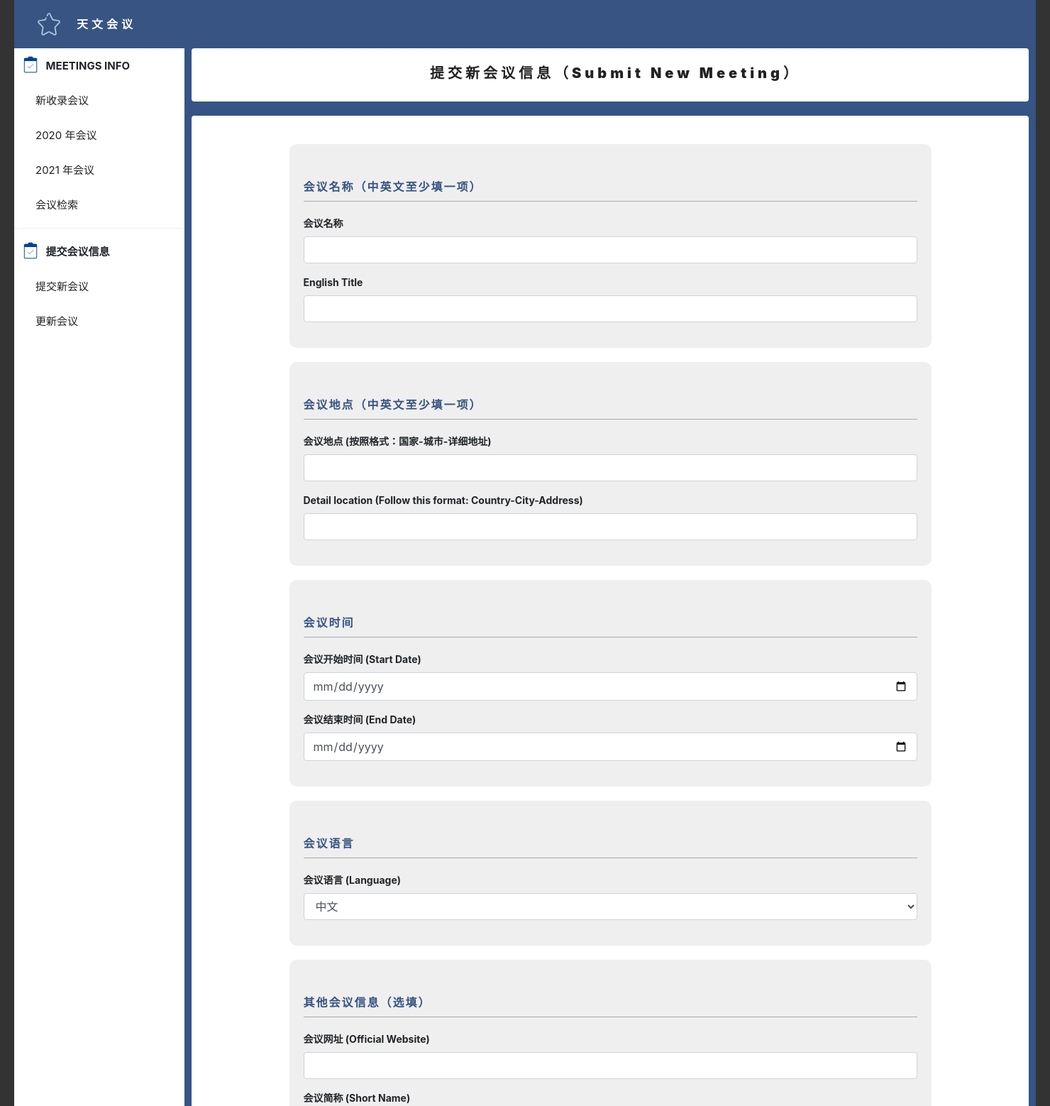
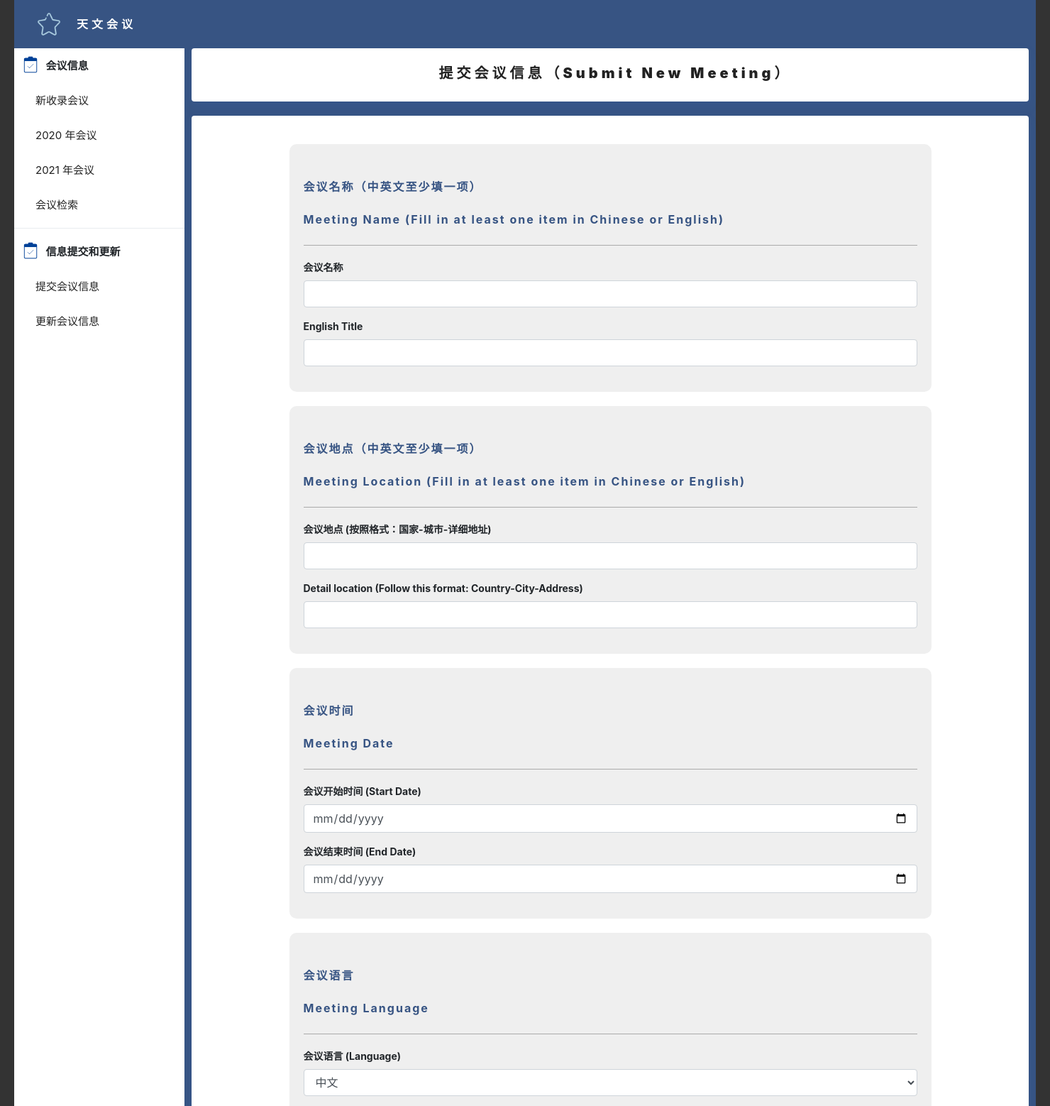
Before and after one commit to YSH1014/meeting, a Flask app: page /registerMeeting in a window 1480 px wide. Shown: the part 142-1700 px from the top of the page at 71% size. Run offline with Flask 2, Linux system fonts and the light colour scheme; a user stored in the database is signed in; tables that the repository leaves empty hold one stand-in row (values such as "Sample post"); some libraries are stand-ins or nearby versions.

Commit message:
界面修改

```diff
--- a/app/security.py
+++ b/app/security.py
@@ -24,7 +24,7 @@ def user_required(func):
         if current_user.is_authenticated:
             return func(*args, **kwargs)
         else:
-            flash("您需要登陆后执行该操作")
+            # flash("您需要登陆后执行该操作")
             return redirect(url_for('login', role_require=RoleType.USER))
 
     return decorated_view
@@ -134,7 +134,7 @@ def login_redirect():
         response = make_response(redirect_to_login)
         # print(referrer)
         # if referrer is None:
-        response.set_cookie('cvoumt', "\"https://nadc.china-vo.org/meetings/login\"", max_age=3600 * 24, path = '/', domain='china-vo.org')
+        response.set_cookie('cvoumt', "\"https://nadc.china-vo.org/meetings/registerMeeting\"", max_age=3600 * 24, path = '/', domain='china-vo.org')
         # else:
         #     response.set_cookie('cvoumt', "\""+referrer+"\"", max_age=3600 * 24, path = '/', domain='china-vo.org')
     # if request.cookies.get('china-vo'):
--- a/app/templates/base.html
+++ b/app/templates/base.html
@@ -19,7 +19,7 @@
                                                                                        ,filename="u/img/meetings-img/navbarSubtitleIcon.png"
                                                                                        ) }} alt="..."
                                                                                        class="meetings-sidebarSubtitle-icon">
-                        MEETINGS INFO
+                        会议信息
                     </li>
                     <li class="nav-item list-group-item meeting-sidebar-item"><a
                             class="nav-link meeting-sidebar-navlink" href={{ url_for("new_meeting") }}>新收录会议</a>
@@ -43,14 +43,14 @@
                                                                                        ,filename="u/img/meetings-img/navbarSubtitleIcon.png"
                                                                                        ) }} alt="..."
                                                                                        class="meetings-sidebarSubtitle-icon">
-                        提交会议信息
+                        信息提交和更新
                     </li>
                     <li class="nav-item list-group-item meeting-sidebar-item"><a
                             class="nav-link meeting-sidebar-navlink" href={{ url_for("register_meeting") }}>
-                        提交新会议
+                        提交会议信息
                     </a></li>
                     <li class="nav-item list-group-item meeting-sidebar-item"><a
-                            class="nav-link meeting-sidebar-navlink" href={{ url_for('search_meeting_id') }}>更新会议
+                            class="nav-link meeting-sidebar-navlink" href={{ url_for('search_meeting_id') }}>更新会议信息
                     </a></li>
                     <!-- <li class="nav-item list-group-item meeting-sidebar-subtitle"><img src={{url_for('static'
                                                                                        ,filename="u/img/meetings-img/linkIcon.png"
--- a/app/templates/registerMeeting.html
+++ b/app/templates/registerMeeting.html
@@ -1,6 +1,6 @@
 {% extends 'base.html' %}
 {% block title %}
-    提交新会议信息（Submit New Meeting）
+    提交会议信息（Submit New Meeting）
 {% endblock %}
 {% block content %}
 <style>
@@ -20,26 +20,26 @@
                           onsubmit="return validateForm()" id="registerForm">
                         {{ form.hidden_tag() }}
                         <div class="meeting-input-group">
-                            <div class="meeting-input-group-title">会议名称（中英文至少填一项）</div>
+                            <div class="meeting-input-group-title"><p>会议名称（中英文至少填一项）</p><p>Meeting Name (Fill in at least one item in Chinese or English)</p></div>
                             {{ wtf.form_field(form.title) }}
                             {{ wtf.form_field(form.title_EN) }}
                         </div>
                         <div class="meeting-input-group">
-                            <div class="meeting-input-group-title">会议地点（中英文至少填一项）</div>
+                            <div class="meeting-input-group-title"><p>会议地点（中英文至少填一项）</p><p>Meeting Location (Fill in at least one item in Chinese or English)</p></div>
                             {{ wtf.form_field(form.location) }}
                             {{ wtf.form_field(form.location_EN) }}
                         </div>
                         <div class="meeting-input-group">
-                            <div class="meeting-input-group-title">会议时间</div>
+                            <div class="meeting-input-group-title"><p>会议时间</p><p>Meeting Date</p></div>
                             {{ wtf.form_field(form.start_date) }}
                             {{ wtf.form_field(form.end_date) }}
                         </div>
                         <div class="meeting-input-group">
-                            <div class="meeting-input-group-title">会议语言</div>
+                            <div class="meeting-input-group-title"><p>会议语言</p><p>Meeting Language</p></div>
                             {{ wtf.form_field(form.lang) }}
                         </div>
                             <div class="meeting-input-group">
-                                <div class="meeting-input-group-title">其他会议信息（选填）</div>
+                                <div class="meeting-input-group-title"><p>其他会议信息（选填）</p><p>Other Meeting Information (Optional)</p></div>
                                 {{ wtf.form_field(form.url) }}
                                 {{ wtf.form_field(form.short_name) }}
                                 {{ wtf.form_field(form.theme) }}
@@ -49,7 +49,7 @@
                             </div>
 
                             <div class="meeting-input-group">
-                                <div class="meeting-input-group-title">联系人信息</div>
+                                <div class="meeting-input-group-title"><p>联系人信息</p><p>Contact Information</p></div>
                                 {{ wtf.form_field(form.contact) }}
                                 {{ wtf.form_field(form.email) }}
                                 {{ wtf.form_field(form.phone) }}
```
